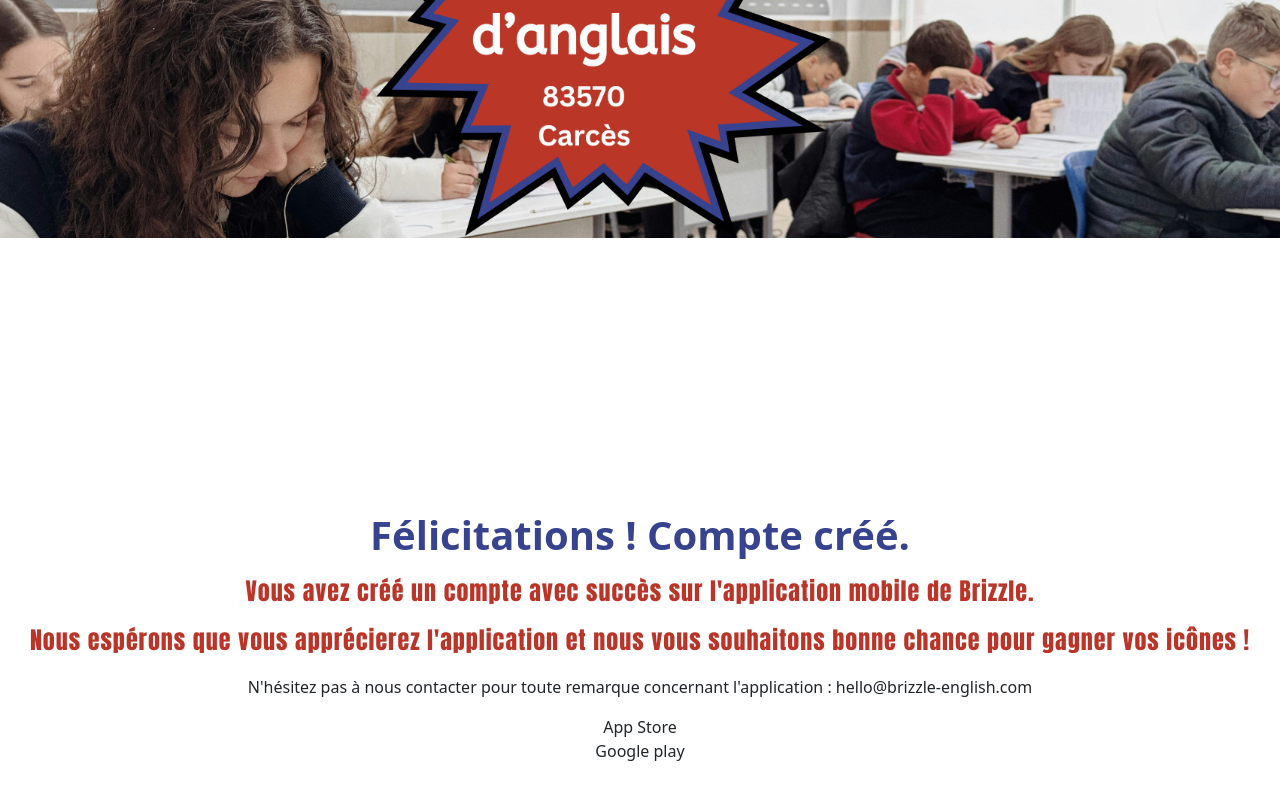
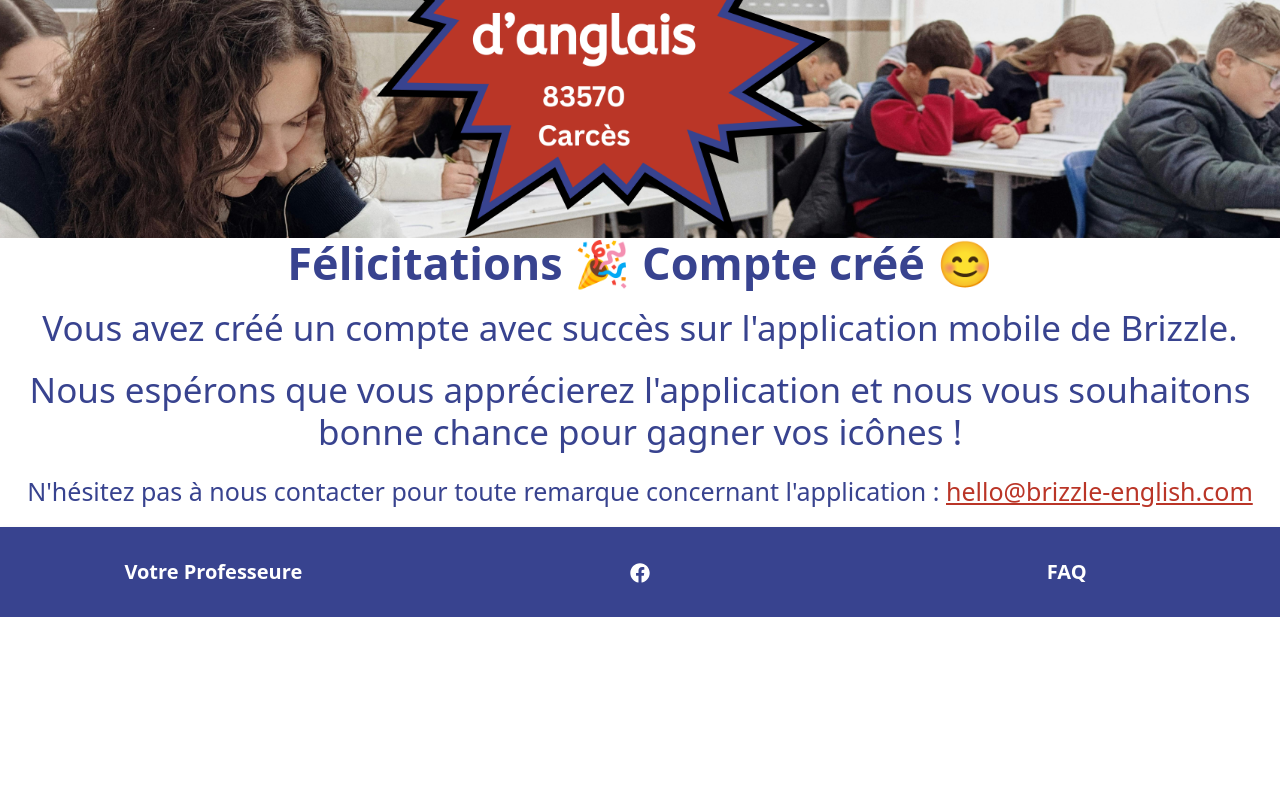
Before and after one commit to GeorginaMudditt/brizzle-website, a React (Vite) app: page /auth/bienvenue in a window 1280 px wide. Shown: the part 276-1076 px from the top of the page. After the commit the page ends 893 px from the top, so only its background shows below. Built offline with nearby package versions, Linux system fonts and the light colour scheme.

Commit message:
welcome page styles

```diff
--- a/src/RedirectedFromApp.css
+++ b/src/RedirectedFromApp.css
@@ -3,18 +3,20 @@
   flex-direction: column;
   align-items: center;
   justify-content: center;
-  height: 100vh;
 }
 .WelcomePage h1 {
   color: #38438f;
-  font-size: 40px;
+  font-size: 45px;
   font-weight: 700;
   margin-bottom: 20px;
 }
 .WelcomePage h2 {
-  color: #ba3527;
-  font-family: Impact, Haettenschweiler, "Arial Narrow Bold", sans-serif;
-  letter-spacing: 1px;
+  color: #38438f;
+  font-size: 35px;
+}
+.WelcomePage p {
+  color: #38438f;
+  font-size: 25px;
 }
 .WelcomePage a {
   text-decoration: underline;
--- a/src/pages/WelcomePage.tsx
+++ b/src/pages/WelcomePage.tsx
@@ -3,7 +3,7 @@
 const WelcomePage = () => {
   return (
     <div className="WelcomePage">
-      <h1>Félicitations ! Compte créé.</h1>
+      <h1>Félicitations 🎉 Compte créé 😊</h1>
       <h2>
         Vous avez créé un compte avec succès sur l'application mobile de
         Brizzle.
@@ -12,14 +12,11 @@
         Nous espérons que vous apprécierez l'application et nous vous souhaitons
         bonne chance pour gagner vos icônes !
       </h2>
-
       <p>
         N'hésitez pas à nous contacter pour toute remarque concernant
-        l'application : <a>hello@brizzle-english.com</a>
+        l'application :{" "}
+        <a href="mailto:hello@brizzle-english.com">hello@brizzle-english.com</a>
       </p>
-
-      <a>App Store</a>
-      <a>Google play</a>
     </div>
   );
 };
```
